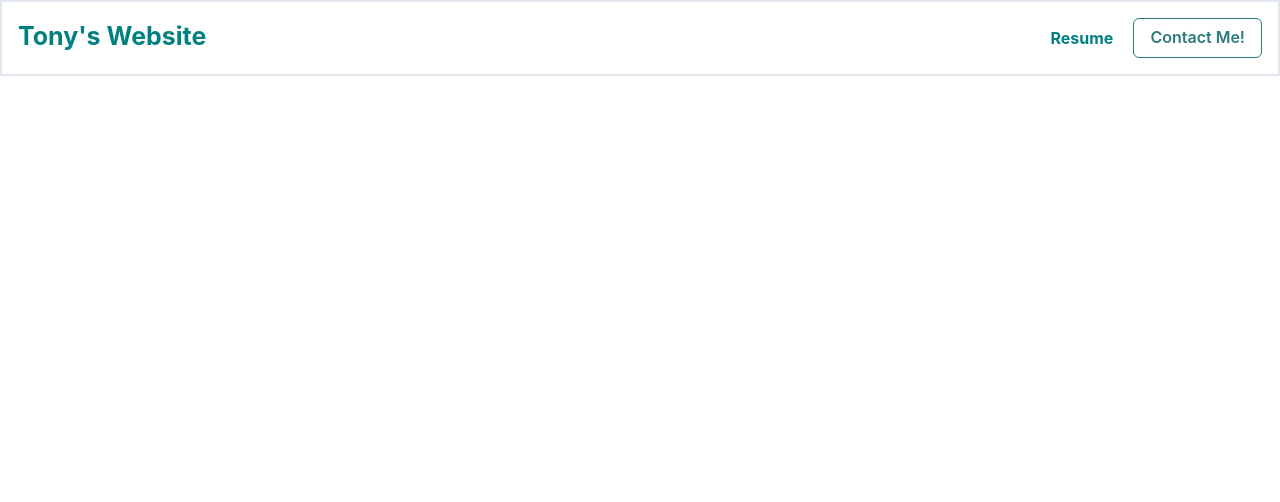
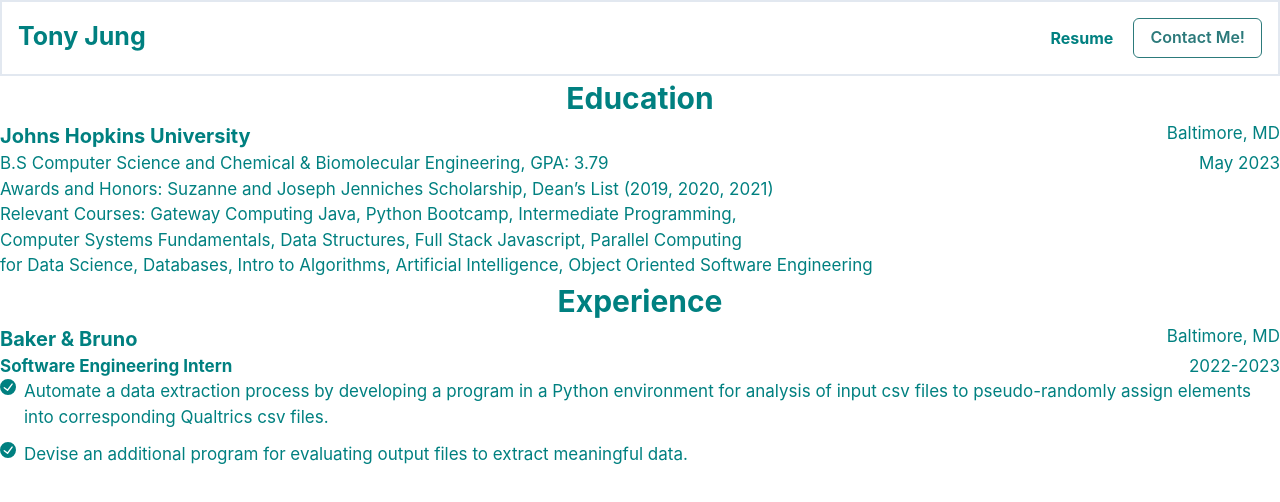
Before and after one commit to tonyjung78/tony_website, a React (Vite) app: page /tony_website/resume in a window 1280 px wide. Shown: the top 502 px of the page. Built offline with nearby package versions, Linux system fonts and the light colour scheme.

Commit message:
Implemented contact page. Working on resume

```diff
--- a/package.json
+++ b/package.json
@@ -9,6 +9,7 @@
     "preview": "vite preview"
   },
   "dependencies": {
+    "@chakra-ui/icons": "^2.0.14",
     "@chakra-ui/react": "^2.4.4",
     "@emotion/react": "^11.10.5",
     "@emotion/styled": "^11.10.5",
--- a/src/App.jsx
+++ b/src/App.jsx
@@ -2,13 +2,36 @@
 import MenuBar from "./components/MenuBar";
 import Resume from "./pages/Resume";
 import Contact from "./pages/Contact";
+import { Image, VStack, Text, Center } from "@chakra-ui/react";
 
 function App() {
   return (
     <>
       <Routes>
         <Route path="/" element={
-          <MenuBar/>
+          <>
+            <MenuBar/>
+            <VStack>
+                <Text color="teal" as='b' fontSize='30px' align='center'>
+                  Welcome To My Website!
+                </Text>
+              <Image
+                borderRadius='full'
+                boxSize='350px'
+                src="/buckethat.jpg"
+                alt="selfie"/>
+              <Center w='850px'>
+                <Text color="teal" fontSize='20px'>
+                  I am currently a Johns Hopkins University undergraduate student studying computer science and chemical & biomolecular engineering. I am also an incoming software developer at Epic Systems.
+                </Text>
+              </Center>
+              <Center w='850px'>
+                <Text color="teal" fontSize='20px'>
+                  Feel free to explore my life and/or connect with me!
+                </Text>
+              </Center>
+            </VStack>
+          </>
         } />
         <Route
           path="/resume"
@@ -24,7 +47,7 @@
           element={
             <>
               <MenuBar/>
-              <Contact />
+              <Contact/>
             </>
           }
         />
--- /dev/null
+++ b/src/components/ContactTable.jsx
@@ -0,0 +1,49 @@
+import {
+    Table,
+    Tbody,
+    Tr,
+    Td,
+    TableContainer,
+    Link
+} from '@chakra-ui/react'
+function ContactTable(props) {
+    return (
+        <>
+            <TableContainer>
+                <Table variant='simple'>
+                    <Tbody>
+                        <Tr>
+                            <Td/><Td/>
+                        </Tr>
+                        <Tr color="teal">
+                            <Td>Email</Td>
+                            <Td>
+                                <Link href='mailto: tjung8@jhu.edu' isExternal>tjung8@jhu.edu</Link>
+                            </Td>
+                        </Tr>
+                        <Tr color="teal">
+                            <Td>LinkedIn</Td>
+                            <Td>
+                                <Link href='https://www.linkedin.com/in/tony-jung-2b3486199' isExternal>www.linkedin.com/in/tony-jung-2b3486199</Link>
+                            </Td>
+                        </Tr>
+                        <Tr color="teal">
+                            <Td>Instagram</Td>
+                            <Td><Link href='https://instagram.com/tonyjjung?igshid=MDM4ZDc5MmU=' isExternal>@tonyjjung</Link></Td>
+                        </Tr>
+                        <Tr color="teal">
+                            <Td>Github</Td>
+                            <Td><Link href='https://github.com/tonyjung78' isExternal>tonyjung78</Link></Td>
+                        </Tr>
+                        <Tr color="teal">
+                            <Td>League of Legends</Td>
+                            <Td><Link href='https://www.op.gg/summoners/na/staplz' isExternal>staplz</Link></Td>
+                        </Tr>
+                    </Tbody>
+                </Table>
+            </TableContainer>
+        </>
+    );
+}
+
+export default ContactTable;
--- a/src/components/MenuBar.jsx
+++ b/src/components/MenuBar.jsx
@@ -7,7 +7,7 @@
         <Box>
             <Link to="/">
             <Text fontSize='25px' color='teal' as='b'>
-                Tony's Website
+                Tony Jung
             </Text>
             </Link>
         </Box>
--- a/src/pages/Contact.jsx
+++ b/src/pages/Contact.jsx
@@ -1,6 +1,16 @@
+import { Text, VStack } from "@chakra-ui/react";
+import ContactTable from "../components/ContactTable";
 function Contact(props) {
     return (
-        <></>
+        <VStack>
+            <Text color="teal" fontSize='30px'>
+                Feel free to reach out!
+            </Text>
+            <Text color="teal" fontSize='18px'>
+                I'd love to connect with you
+            </Text>
+            <ContactTable/>
+        </VStack>
     );
 }
 
--- a/src/pages/Resume.jsx
+++ b/src/pages/Resume.jsx
@@ -1,6 +1,94 @@
+import {
+    Text,
+    VStack,
+    Flex,
+    Spacer,
+    List,
+    ListItem,
+    ListIcon,
+} from "@chakra-ui/react";
+import { CheckCircleIcon } from '@chakra-ui/icons'
+
 function Resume(props) {
     return (
-        <></>
+        <>
+            <VStack>
+                <Text color="teal" fontSize='30px' as="b">
+                    Education
+                </Text>
+            </VStack>
+            <Flex>
+                <Text color="teal" fontSize='20px' as="b">
+                    Johns Hopkins University
+                </Text>
+                <Spacer/>
+                <Text color="teal" fontSize='17px'>
+                    Baltimore, MD
+                </Text>
+            </Flex>
+            <Flex>
+                <Text color="teal" fontSize='17px'>
+                    B.S Computer Science and Chemical & Biomolecular Engineering, GPA: 3.79
+                </Text>
+                <Spacer/>
+                <Text color="teal" fontSize='17px'>
+                    May 2023
+                </Text>
+            </Flex>
+            <Text color="teal" fontSize='17px'>
+                Awards and Honors: Suzanne and Joseph Jenniches Scholarship, Dean’s List (2019, 2020, 2021)
+            </Text>
+            <Text color="teal" fontSize='17px'>
+                Relevant Courses: Gateway Computing Java, Python Bootcamp, Intermediate Programming,
+            </Text>
+            <Text color="teal" fontSize='17px'>
+                Computer Systems Fundamentals, Data Structures, Full Stack Javascript, Parallel Computing
+            </Text>
+            <Text color="teal" fontSize='17px'>
+                for Data Science, Databases, Intro to Algorithms, Artificial Intelligence, Object Oriented Software Engineering
+            </Text>
+            <VStack>
+                <Text color="teal" fontSize='30px' as="b">
+                    Experience
+                </Text>
+            </VStack>
+            <Flex>
+                <Text color="teal" fontSize='20px' as="b">
+                    Baker & Bruno
+                </Text>
+                <Spacer/>
+                <Text color="teal" fontSize='17px'>
+                    Baltimore, MD
+                </Text>
+            </Flex>
+            <Flex>
+                <Text color="teal" fontSize='17px' as="b">
+                    Software Engineering Intern
+                </Text>
+                <Spacer/>
+                <Text color="teal" fontSize='17px'>
+                    2022-2023
+                </Text>
+            </Flex>
+            <List spacing={3}>
+                <ListItem>
+                    <Flex>
+                        <ListIcon as={CheckCircleIcon} color='teal' />
+                        <Text color="teal" fontSize='17px'>
+                            Automate a data extraction process by developing a program in a Python environment for analysis of input csv files to pseudo-randomly assign elements into corresponding Qualtrics csv files.
+                        </Text>
+                    </Flex>
+                </ListItem>
+                <ListItem>
+                    <Flex>
+                        <ListIcon as={CheckCircleIcon} color='teal' />
+                        <Text color="teal" fontSize='17px'>
+                            Devise an additional program for evaluating output files to extract meaningful data.
+                        </Text>
+                    </Flex>
+                </ListItem>
+            </List>
+        </>
     );
 }
 
```
Also changed, not shown: public/buckethat.jpg (added), 1 other file (tests, documents, lock files or other folders).
